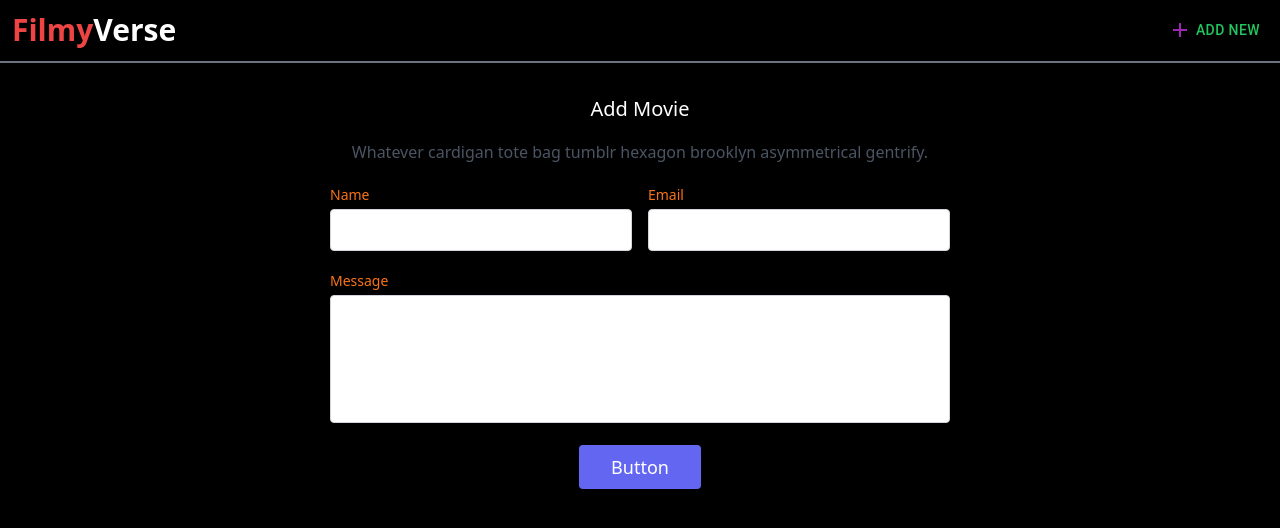
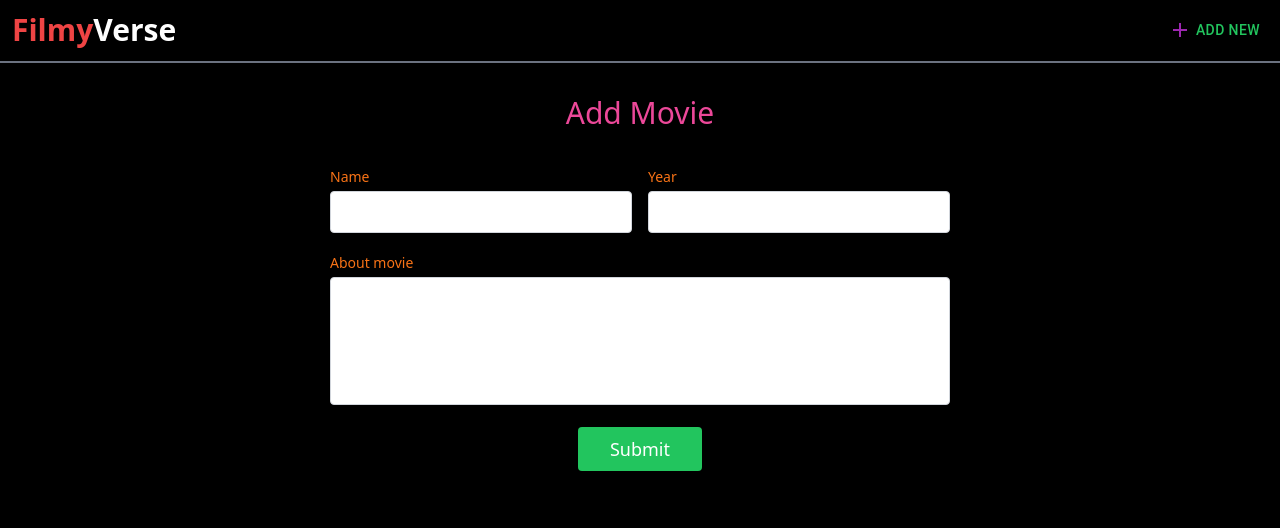
Before and after one commit to panditdhamdhere/React-Practice, a React (Create React App) app in the folder filmyworld/: page /addmovie in a window 1280 px wide. Shown: the top 528 px of the page. Built offline with nearby package versions, Linux system fonts and the light colour scheme.

Commit message:
button channged

```diff
--- a/filmyworld/src/components/Addmovie.js
+++ b/filmyworld/src/components/Addmovie.js
@@ -6,8 +6,7 @@ const Addmovie = () => {
             <section class="text-gray-600 body-font relative">
                 <div class="container px-5 py-8 mx-auto">
                     <div class="flex flex-col text-center w-full mb-4">
-                        <h1 class="sm:text-xl text-2xl font-medium title-font mb-4 text-white">Add Movie</h1>
-                        <p class="lg:w-2/3 mx-auto leading-relaxed text-base">Whatever cardigan tote bag tumblr hexagon brooklyn asymmetrical gentrify.</p>
+                        <h1 class="sm:text-3xl text-2xl font-medium title-font mb-4 text-pink-500">Add Movie</h1>
                     </div>
                     <div class="lg:w-1/2 md:w-2/3 mx-auto">
                         <div class="flex flex-wrap -m-2">
@@ -19,18 +18,18 @@ const Addmovie = () => {
                             </div>
                             <div class="p-2 w-1/2">
                                 <div class="relative">
-                                    <label for="email" class="leading-7 text-sm text-orange-500">Email</label>
+                                    <label for="email" class="leading-7 text-sm text-orange-500">Year</label>
                                     <input type="email" id="email" name="email" class="w-full bg-white rounded border border-gray-300 focus:border-indigo-500 focus:bg-white focus:ring-2 focus:ring-indigo-200 text-base outline-none text-gray-700 py-1 px-3 leading-8 transition-colors duration-200 ease-in-out" />
                                 </div>
                             </div>
                             <div class="p-2 w-full">
                                 <div class="relative">
-                                    <label for="message" class="leading-7 text-sm text-orange-500">Message</label>
+                                    <label for="message" class="leading-7 text-sm text-orange-500">About movie</label>
                                     <textarea id="message" name="message" class="w-full bg-white rounded border border-gray-300 focus:border-indigo-500 focus:bg-white focus:ring-2 focus:ring-indigo-200 h-32 text-base outline-none text-gray-700 py-1 px-3 resize-none leading-6 transition-colors duration-200 ease-in-out"></textarea>
                                 </div>
                             </div>
                             <div class="p-2 w-full">
-                                <button class="flex mx-auto text-white bg-indigo-500 border-0 py-2 px-8 focus:outline-none hover:bg-indigo-600 rounded text-lg">Button</button>
+                                <button class="flex mx-auto text-white bg-green-500 border-0 py-2 px-8 focus:outline-none hover:bg-green-700 rounded text-lg">Submit</button>
                             </div>
 
                         </div>
```
